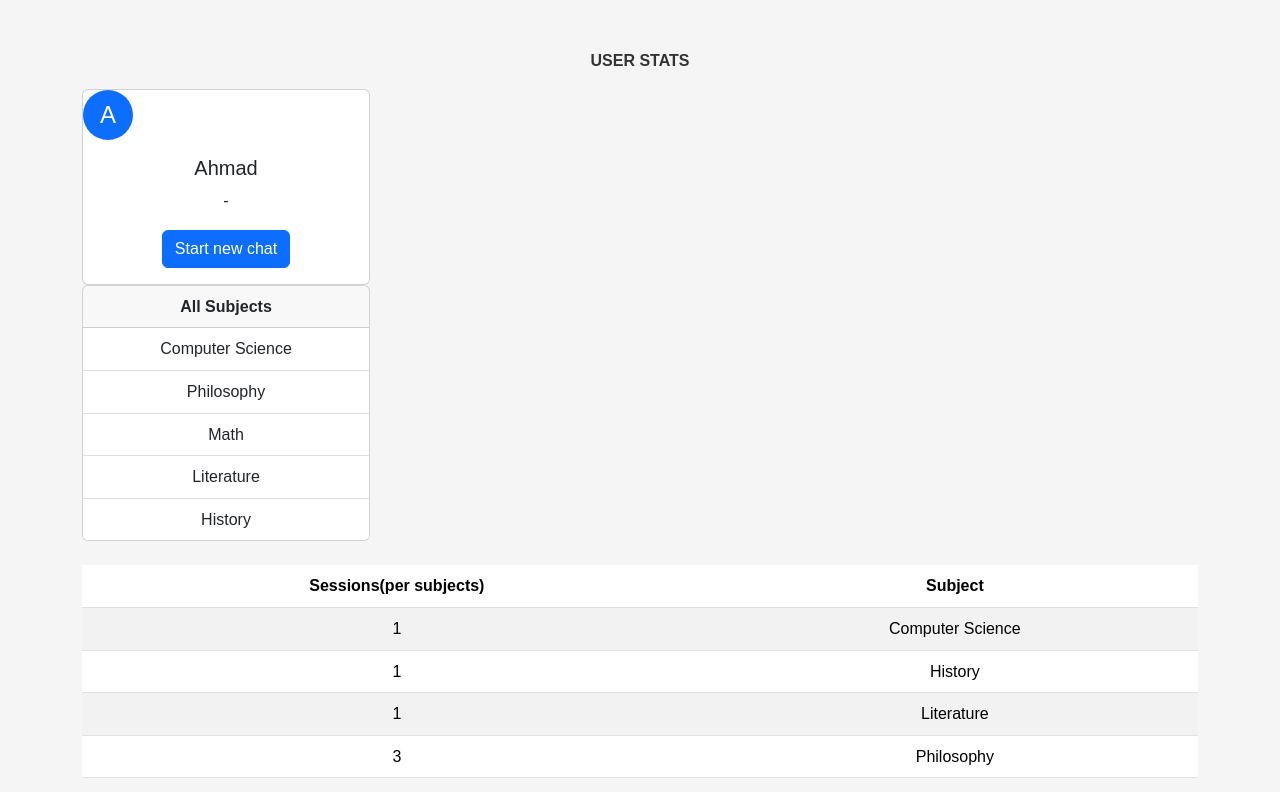
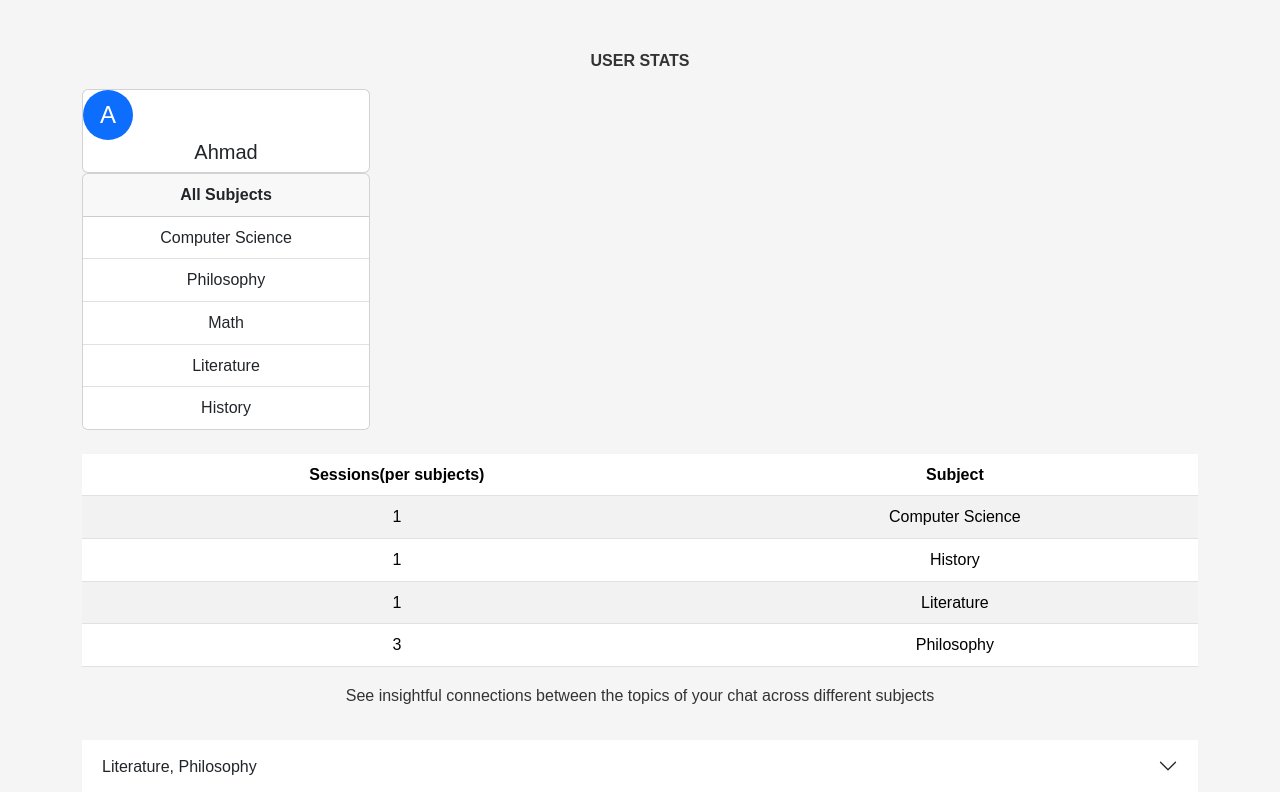
Before and after one commit to nadirrehman623-debug/Lumen, a Flask app: page /dashboard in a window 1280 px wide. Shown: the part 68-860 px from the top of the page. Run offline with Flask 3, Linux system fonts and the light colour scheme; a user stored in the database is signed in; some libraries are stand-ins or nearby versions.

Commit message:
Mon, Jun 8, 2026, 8:28 PM +05:30

```diff
--- a/templates/dashboard.html
+++ b/templates/dashboard.html
@@ -11,12 +11,8 @@
     <div class="rounded-circle bg-primary text-white d-flex align-items-center justify-content-center" style="width: 50px; height: 50px; font-size: 1.5rem;">
         {{ user_info[0]["username"][0].upper() }}
     </div>
-  <div class="card-body">
-    <h5 class="card-title">{{ user_info[0]["username"] }}</h5>
-    <p class="card-text">-</p>
-    <a href="/setup?mode=new_chat" class="btn btn-primary">Start new chat</a>
-  </div>
-</div>
+  <h5 class="card-title">{{ user_info[0]["username"] }}</h5>
+    </div>
    <div class="card" style="width: 18rem;">
     <div class="card-header">
         <b>All Subjects</b>
```
Also changed, not shown: 1 other file.
